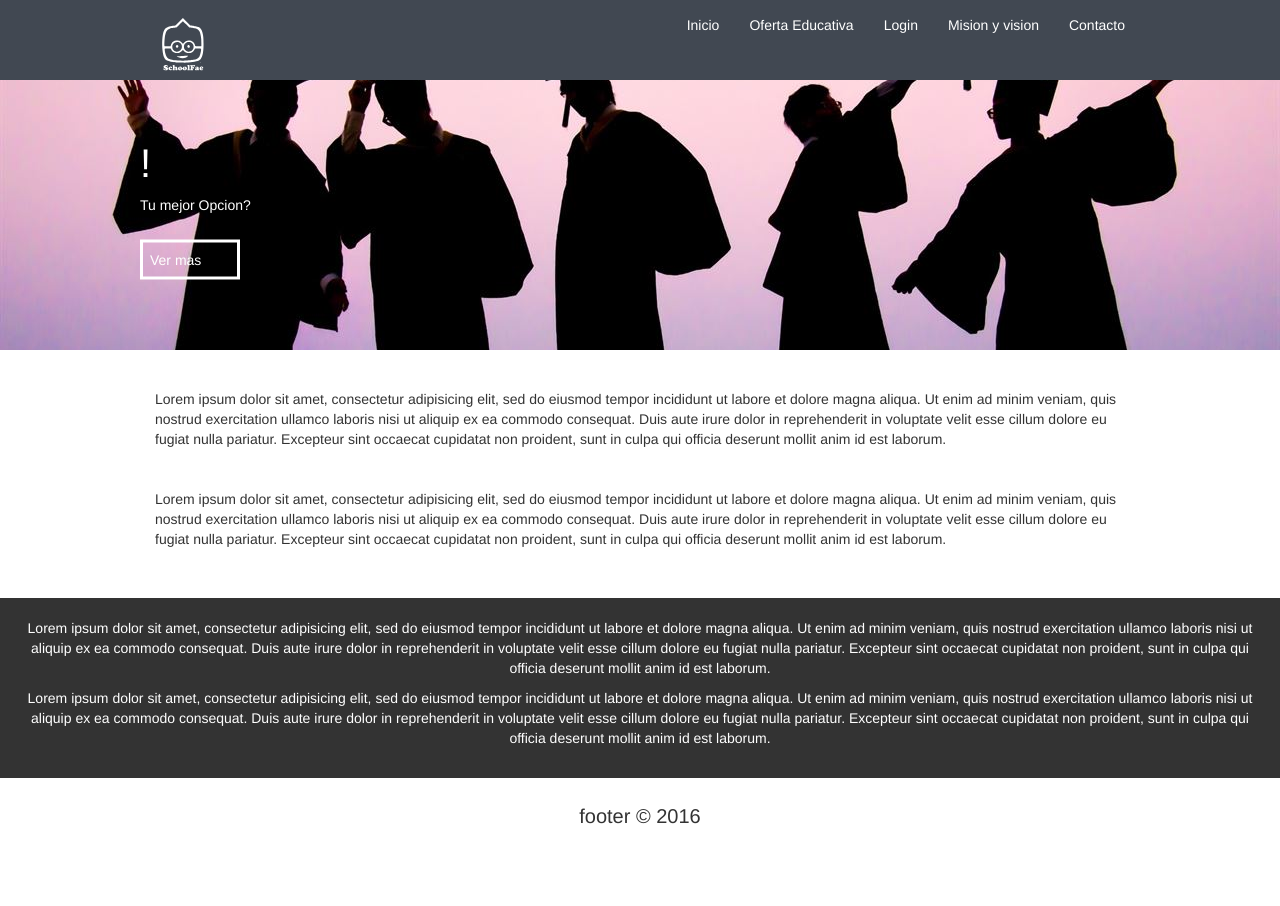
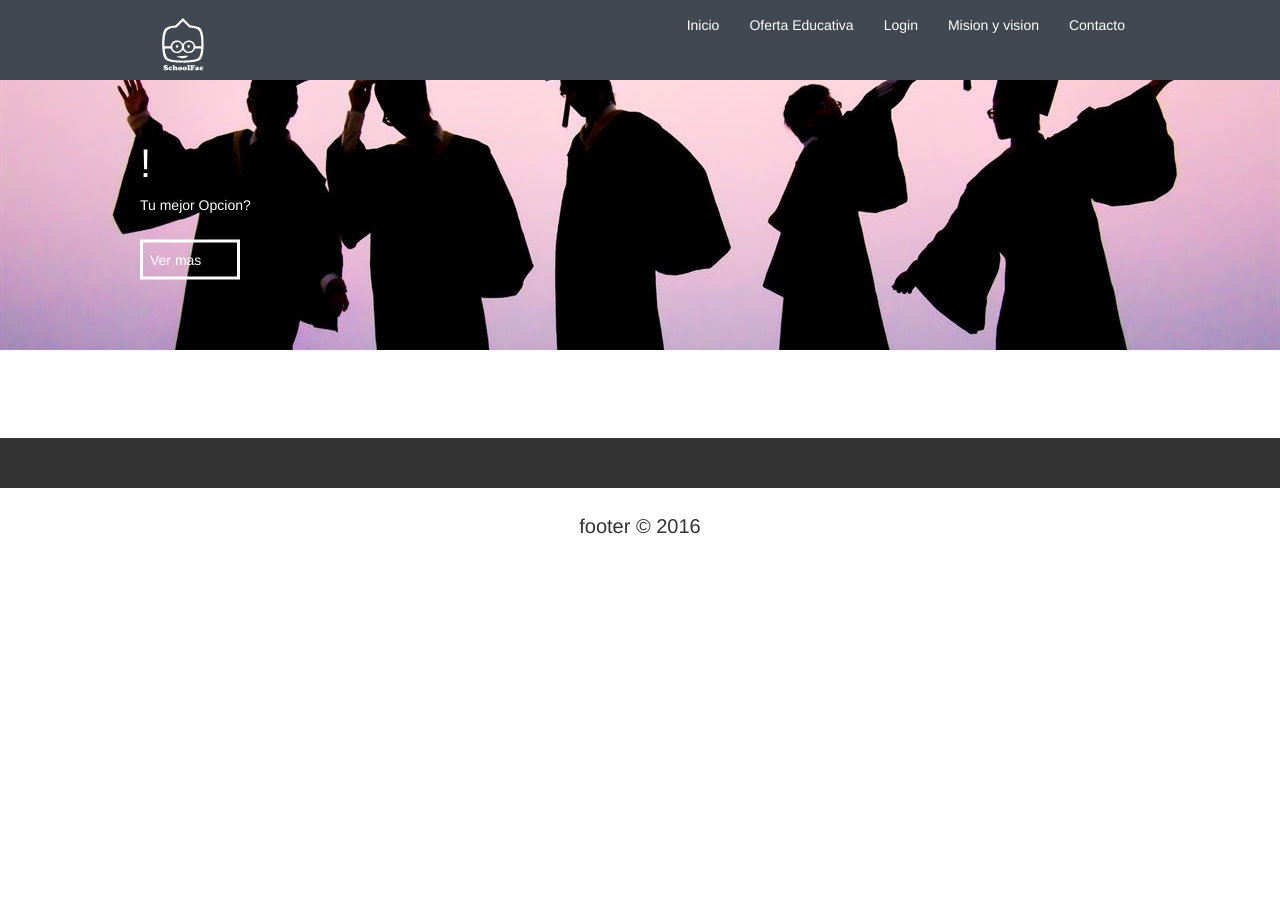
Before and after one commit to altita/schoolBueno, a PHP site: page /stuff/ in a window 1280 px wide. After the commit the page ends 534 px from the top, so only its background shows below. Run offline with PHP 8.4, Linux system fonts and the light colour scheme; some libraries are stand-ins or nearby versions.

Commit message:
Versionando

```diff
--- a/Vistas/conexionbd.php
+++ b/Vistas/conexionbd.php
@@ -1,4 +1,4 @@
 <?php
- $conexion = new mysqli('localhost', 'root', 'eze', 'schoolfae');
+ $conexion = new mysqli('localhost', 'root', 'alta', 'schoolfae');
 
  ?>
--- a/Vistas/noacreditados.php
+++ b/Vistas/noacreditados.php
@@ -1,6 +1,4 @@
 <script type="text/javascript" src="../js/materia1.js"></script>
-
-
   <?php
   				 include('../php/conexionbd.php');
   				 $consulta_mysql="SELECT promedio,alumno.Nombre,alumno.Apellidos
--- a/index.php
+++ b/index.php
@@ -104,12 +104,12 @@
 			<div class="contenedor">
 				<article>
 					<p>
-						 Lorem ipsum dolor sit amet, consectetur adipisicing elit, sed do eiusmod tempor incididunt ut labore et dolore magna aliqua. Ut enim ad minim veniam, quis nostrud exercitation ullamco laboris nisi ut aliquip ex ea commodo consequat. Duis aute irure dolor in reprehenderit in voluptate velit esse cillum dolore eu fugiat nulla pariatur. Excepteur sint occaecat cupidatat non proident, sunt in culpa qui officia deserunt mollit anim id est laborum.
-					 </p>
+
+					</p>
 					</article>
 					<article>
 					 <p>
-					 	 Lorem ipsum dolor sit amet, consectetur adipisicing elit, sed do eiusmod tempor incididunt ut labore et dolore magna aliqua. Ut enim ad minim veniam, quis nostrud exercitation ullamco laboris nisi ut aliquip ex ea commodo consequat. Duis aute irure dolor in reprehenderit in voluptate velit esse cillum dolore eu fugiat nulla pariatur. Excepteur sint occaecat cupidatat non proident, sunt in culpa qui officia deserunt mollit anim id est laborum.
+
 					 </p>
 					</article>
 
@@ -119,12 +119,12 @@
 
 					<article>
 					 <p>
-						 Lorem ipsum dolor sit amet, consectetur adipisicing elit, sed do eiusmod tempor incididunt ut labore et dolore magna aliqua. Ut enim ad minim veniam, quis nostrud exercitation ullamco laboris nisi ut aliquip ex ea commodo consequat. Duis aute irure dolor in reprehenderit in voluptate velit esse cillum dolore eu fugiat nulla pariatur. Excepteur sint occaecat cupidatat non proident, sunt in culpa qui officia deserunt mollit anim id est laborum.
-					 </p>
+
+					</p>
 					</article>
 					<article>
 					 <p>
-						 Lorem ipsum dolor sit amet, consectetur adipisicing elit, sed do eiusmod tempor incididunt ut labore et dolore magna aliqua. Ut enim ad minim veniam, quis nostrud exercitation ullamco laboris nisi ut aliquip ex ea commodo consequat. Duis aute irure dolor in reprehenderit in voluptate velit esse cillum dolore eu fugiat nulla pariatur. Excepteur sint occaecat cupidatat non proident, sunt in culpa qui officia deserunt mollit anim id est laborum.
+
 					 </p>
 					</article>
 		    </section>
--- a/php/conexionbd.php
+++ b/php/conexionbd.php
@@ -1,4 +1,3 @@
 <?php
  $conexion = new mysqli('localhost', 'root', 'alta', 'schoolfae');
-
  ?>
```
